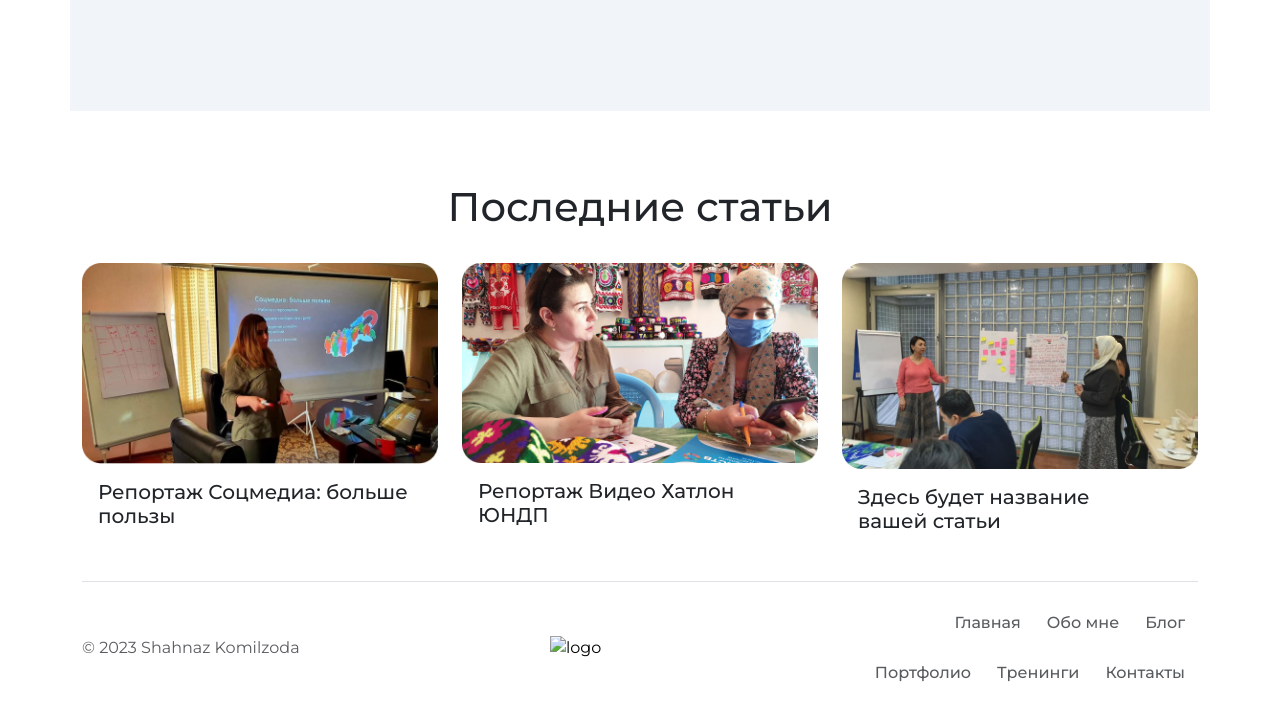
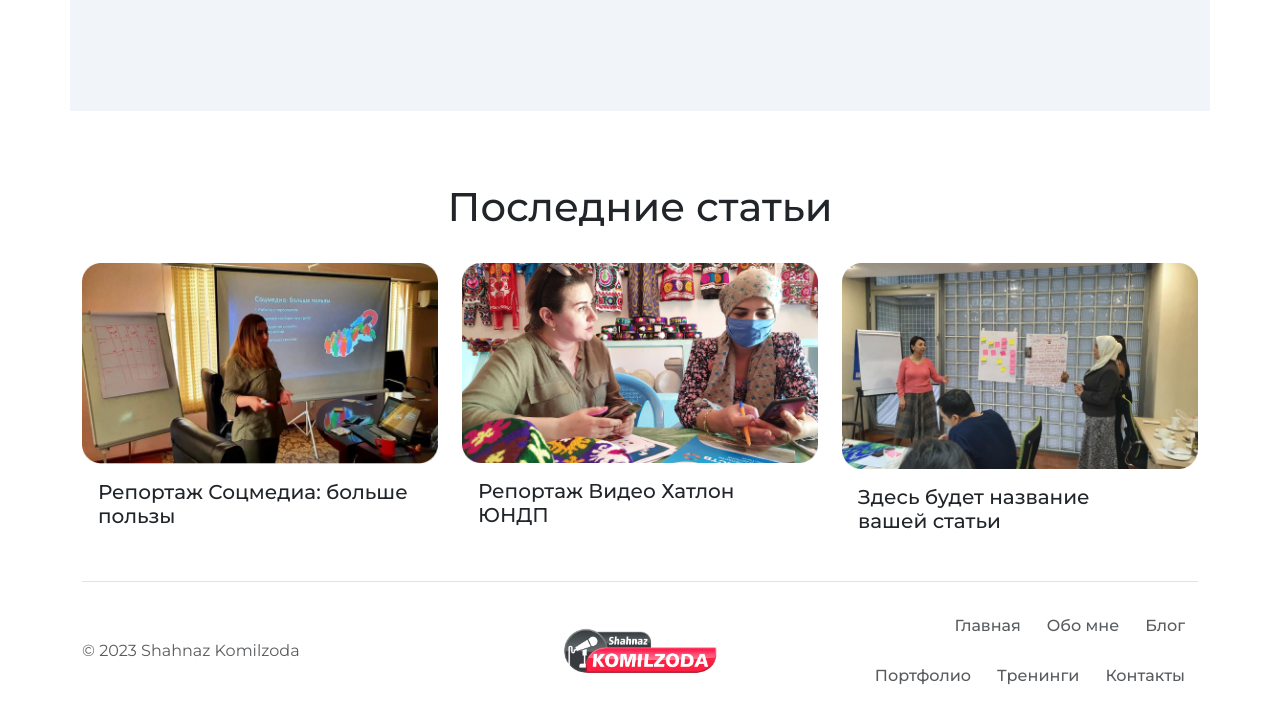
Before and after one commit to shahhhzod/komilzoda.tj, a plain HTML site: page index.html in a window 1280 px wide. Shown: the part 1578-2302 px from the top of the page. Drawn offline with nearby package versions, Linux system fonts and the light colour scheme; the site is published under a folder, as on GitHub Pages, so addresses that start at the root find nothing.

Commit message:
fix img footer

```diff
--- a/index.html
+++ b/index.html
@@ -166,7 +166,7 @@
           <p class="col-md-4 mb-0 text-body-secondary">© 2023 Shahnaz Komilzoda</p>
 
           <a href="/" class="col-md-4 d-flex align-items-center justify-content-center mb-3 mb-md-0 me-md-auto link-body-emphasis text-decoration-none">
-            <img src="/img/logo.png" width="180px" alt="logo">
+            <img src="img/logo.png" width="180px" alt="logo">
           </a>
 
           <ul class="nav col-md-4 justify-content-end">
```
